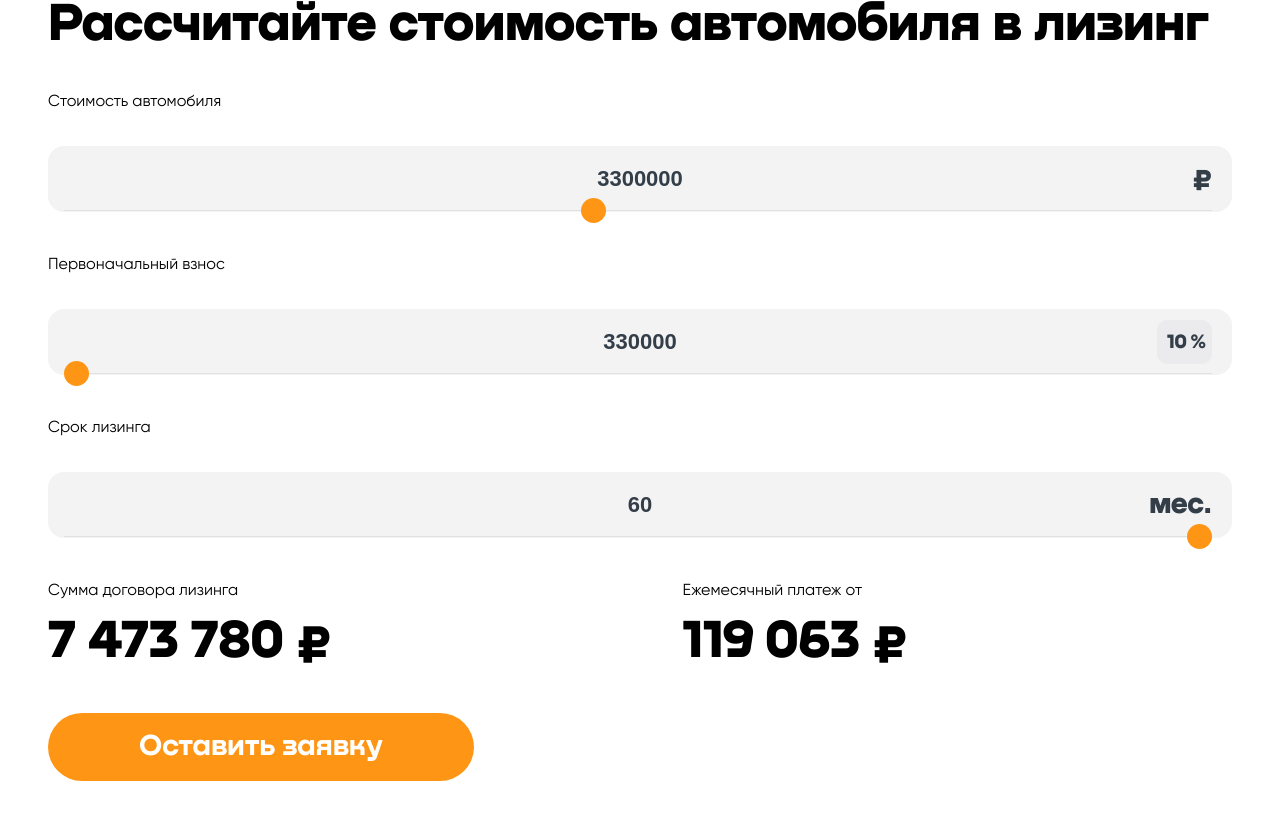
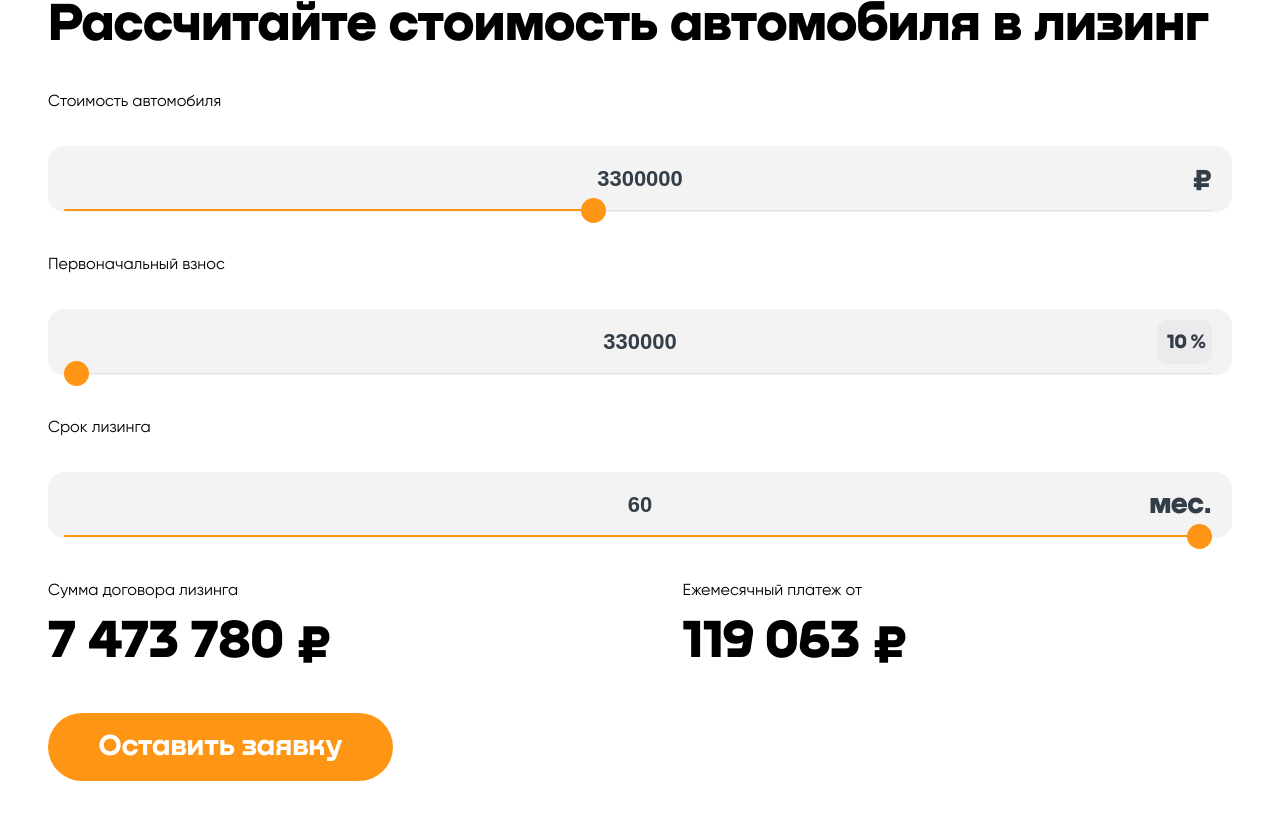
Before and after one commit to Daniellios/oxem, a Next.js app: page / in a window 1280 px wide. Shown: the top 820 px of the page. Built offline with nearby package versions, Linux system fonts and the light colour scheme.

Commit message:
поправки в связи с изменением задания

```diff
--- a/src/components/Slider.jsx
+++ b/src/components/Slider.jsx
@@ -23,10 +23,10 @@ const Slider = memo(
     }, [value]);
 
     // РАССЧЕТ ШИРИНЫ КАСТОМНОГО ИНТПУТА
-    // useEffect(() => {
-    //   rangeFollowRef.current.style.backgroundSize =
-    //     ((sliderVal - min) * 100) / (max - min) + "% 100%";
-    // }, [value, sliderVal]);
+    useEffect(() => {
+      rangeFollowRef.current.style.backgroundSize =
+        ((sliderVal - min) * 100) / (max - min) + "% 100%";
+    }, [value, sliderVal]);
 
     const changeCallback = (e) => {
       if (e.target.value === "") {
@@ -65,7 +65,7 @@ const Slider = memo(
               slidertype === "Payment" ? firstPayment + " ₽" : sliderVal
             }
             onBlur={setCorectValue}
-            title={"text" + valueType}
+            title={"Payment"}
             disabled={slidertype === "Payment" ? true : isDisabled}
           ></input>
 
@@ -79,7 +79,7 @@ const Slider = memo(
                   value={sliderVal}
                   disabled={isDisabled}
                   onBlur={setCorectValue}
-                  title={"percent" + valueType}
+                  title={"percent"}
                 ></input>
                 <span className={styles.percent_sign}> {valueType}</span>
               </>
@@ -98,12 +98,10 @@ const Slider = memo(
           max={max}
           {...passedProps}
           disabled={isDisabled}
-          title={"range" + valueType}
+          title={"range"}
         ></input>
-        {/* КАСТОМНАЯ ЛИНИЯ ИНПУТА, закомментил по причине того,
-        что мне не нравится как линия немного вылетает в бок и не очень красиво получается
-        но в целом работает нормально*/}
-        {/* <div ref={rangeFollowRef} className={styles.range_follower}></div> */}
+        {/* КАСТОМНАЯ ЛИНИЯ ИНПУТА, на первом инпуте подтормаживает, но в целом работате нормально */}
+        <div ref={rangeFollowRef} className={styles.range_follower}></div>
         {isDisabled ? <div className={styles.disable_overlay}></div> : ""}
       </div>
     );
--- a/src/pages/index.jsx
+++ b/src/pages/index.jsx
@@ -67,13 +67,14 @@ export default function Home() {
 
     await axios({
       method: "post",
-      url: "https://eoj3r7f3r4ef6v4.m.pipedream.net",
+      url: "https://hookb.in/eK160jgYJ6UlaRPldJ1P",
       data: {
-        leaseSum: price,
-        firstPayment: firstPaymentPercent,
-        leaseTerm: months,
-        leaseDealSum: dealSum,
-        mounthFee: monthlyPayment,
+        car_coast: price,
+        initail_payment: firstPaymentSum,
+        initail_payment_percent: firstPaymentPercent,
+        lease_term: months,
+        total_sum: dealSum,
+        monthly_payment_from: monthlyPayment,
       },
     }).then((response) => {
       console.log(response.data);
--- a/src/styles/Home.module.scss
+++ b/src/styles/Home.module.scss
@@ -4,6 +4,7 @@
   width: 100%;
   height: 100%;
   display: flex;
+
   display: -webkit-box;
   display: -ms-flexbox;
   display: -webkit-flex;
@@ -16,6 +17,10 @@
   align-items: center;
   background-color: $textWhite;
   font-family: $mainFont;
+
+  @include xsm {
+    @include toRem(padding, 10);
+  }
 
   @include sm {
     @include toRem(padding, 20);
@@ -44,9 +49,10 @@
   justify-items: start;
   gap: 2rem;
 
-  @include sm {
+  @include xsm {
     flex-direction: column;
   }
+
   @include lg {
     @include toRem(gap, 44);
   }
@@ -65,6 +71,10 @@
   -ms-flex-direction: column;
   flex-direction: column;
 
+  @include xsm {
+    @include toRem(gap, 20);
+  }
+
   @include sm {
     @include toRem(gap, 30);
   }
@@ -79,11 +89,15 @@
   display: grid;
   width: 100%;
 
-  @include sm {
-    @include toRem(gap, 30);
+  @include xsm {
+    @include toRem(gap, 20);
     -ms-grid-columns: 1fr;
     grid-template-columns: 1fr;
     grid-template-rows: repeat(3, 96px);
+  }
+
+  @include sm {
+    @include toRem(gap, 30);
   }
 
   @include lg {
@@ -103,7 +117,7 @@
   display: grid;
   width: 100%;
 
-  @include sm {
+  @include xsm {
     grid-template-columns: 1fr;
     grid-template-rows: repeat(3, 1fr);
   }
@@ -119,8 +133,8 @@
     @include toRem(column-gap, 32);
     justify-content: end;
     align-items: flex-end;
-    grid-template-columns: repeat(3, minmax(427px, 1fr));
-    grid-template-rows: 1fr;
+    grid-template-columns: repeat(3, 1fr);
+    grid-template-rows: repeat(1, 1fr);
   }
 }
 
@@ -198,7 +212,6 @@
   font-size: 30px;
   height: 68px;
   width: 100%;
-  max-width: 426px;
   cursor: pointer;
   -webkit-transition: all 0.2s cubic-bezier(0.075, 0.82, 0.165, 1);
   -o-transition: all 0.2s cubic-bezier(0.075, 0.82, 0.165, 1);
@@ -223,6 +236,20 @@
 
   &:active {
     background-color: $buttonPressed;
+  }
+
+  @include sm {
+    @include toRem(max-width, 280);
+    @include toRem(font-size, 22);
+  }
+
+  @include md {
+    @include toRem(max-width, 345);
+    @include toRem(font-size, 30);
+  }
+
+  @include xl {
+    max-width: unset;
   }
 }
 
--- a/src/styles/Slider.module.scss
+++ b/src/styles/Slider.module.scss
@@ -60,6 +60,10 @@
       // scale: 1.1;
       transform: scale(1.1);
     }
+  }
+  @include xsm {
+    margin-left: 1rem;
+    margin-top: -14px;
   }
 
   @include sm {
@@ -223,14 +227,25 @@
   background-repeat: no-repeat;
   z-index: 20;
 
+  @include xsm {
+    right: 2rem;
+    transform: translate(0%, -2px);
+  }
+  @include sm {
+    right: 1.6rem;
+  }
+
   @include md {
+    right: 1.5rem;
     transform: translate(0%, 1px);
   }
 
   @include lg {
+    right: 1.4rem;
     transform: translate(0%, -2px);
   }
   @include xl {
+    right: 1.3rem;
     transform: translate(0%, -6px);
   }
 }
--- a/src/styles/_mixins.scss
+++ b/src/styles/_mixins.scss
@@ -22,6 +22,12 @@
   }
 }
 
+@mixin xsm() {
+  @media (min-width: 225px) {
+    @content;
+  }
+}
+
 @mixin toRem($property, $value) {
   #{$property}: ($value / 16) + rem;
 }
--- a/src/styles/globals.scss
+++ b/src/styles/globals.scss
@@ -16,7 +16,7 @@ body {
   -webkit-box-align: center;
   -ms-flex-align: center;
   align-items: center;
-  min-width: 320px;
+  overflow-x: hidden;
 }
 
 h1 {
```
